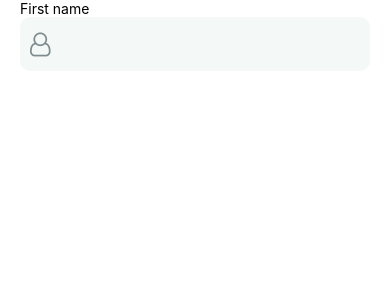
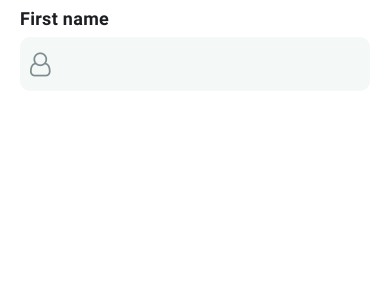
Before and after one commit to gulshan-ara/whatsapp_clone, a React Native app: screen / in a window 390 px wide. Shown: the top 300 px of the page. Built offline with nearby package versions, Linux system fonts and the light colour scheme.

Commit message:
style - some style added in custom text input

```diff
--- a/App.js
+++ b/App.js
@@ -25,6 +25,17 @@ export default function App() {
       try {
         await Font.loadAsync({
           black: require("./assets/fonts/Roboto-Black.ttf"),
+          blackItalic: require("./assets/fonts/Roboto-BlackItalic.ttf"),
+          bold: require("./assets/fonts/Roboto-Bold.ttf"),
+          boldItalic: require("./assets/fonts/Roboto-BoldItalic.ttf"),
+          italic: require("./assets/fonts/Roboto-Italic.ttf"),
+          light: require("./assets/fonts/Roboto-Light.ttf"),
+          lightItalic: require("./assets/fonts/Roboto-LightItalic.ttf"),
+          medium: require("./assets/fonts/Roboto-Medium.ttf"),
+          mediumItalic: require("./assets/fonts/Roboto-MediumItalic.ttf"),
+          regular: require("./assets/fonts/Roboto-Regular.ttf"),
+          thin: require("./assets/fonts/Roboto-Thin.ttf"),
+          thinItalic: require("./assets/fonts/Roboto-ThinItalic.ttf"),
         });
       } catch (error) {
         console.log.error();
--- a/components/Input.js
+++ b/components/Input.js
@@ -5,7 +5,7 @@ import colors from "../constants/colors";
 const Input = (props) => {
   return (
     <View style={styles.container}>
-      <Text>{props.label}</Text>
+      <Text style={styles.label}>{props.label}</Text>
 
       <View style={styles.inputContainer}>
         {props.icon && (
@@ -16,7 +16,7 @@ const Input = (props) => {
             style={styles.icon}
           />
         )}
-        <TextInput />
+        <TextInput style={styles.input}/>
       </View>
     </View>
   );
@@ -27,6 +27,13 @@ export default Input;
 const styles = StyleSheet.create({
   container: {
     width: "100%",
+  },
+  label: {
+    marginVertical: 8,
+    fontFamily: 'bold',
+    color: colors.textColor,
+    fontSize: 18,
+    letterSpacing: 0.3
   },
   inputContainer: {
     width: "100%",
@@ -41,4 +48,11 @@ const styles = StyleSheet.create({
     marginRight: 10,
     color: colors.grey,
   },
+  input: {
+    color: colors.textColor,
+    letterSpacing: 0.3,
+    flex: 1,
+    fontFamily: 'regular',
+    paddingTop: 0
+  }
 });
--- a/constants/colors.js
+++ b/constants/colors.js
@@ -2,5 +2,6 @@ export default {
   blue: "#3498db",
   lightgrey: "#bdc3c7",
   nearlyWhite: "#F4F8F7",
-  grey: "#7f8c8d"
+  grey: "#7f8c8d",
+  textColor: "#1c1e21"
 };
```
